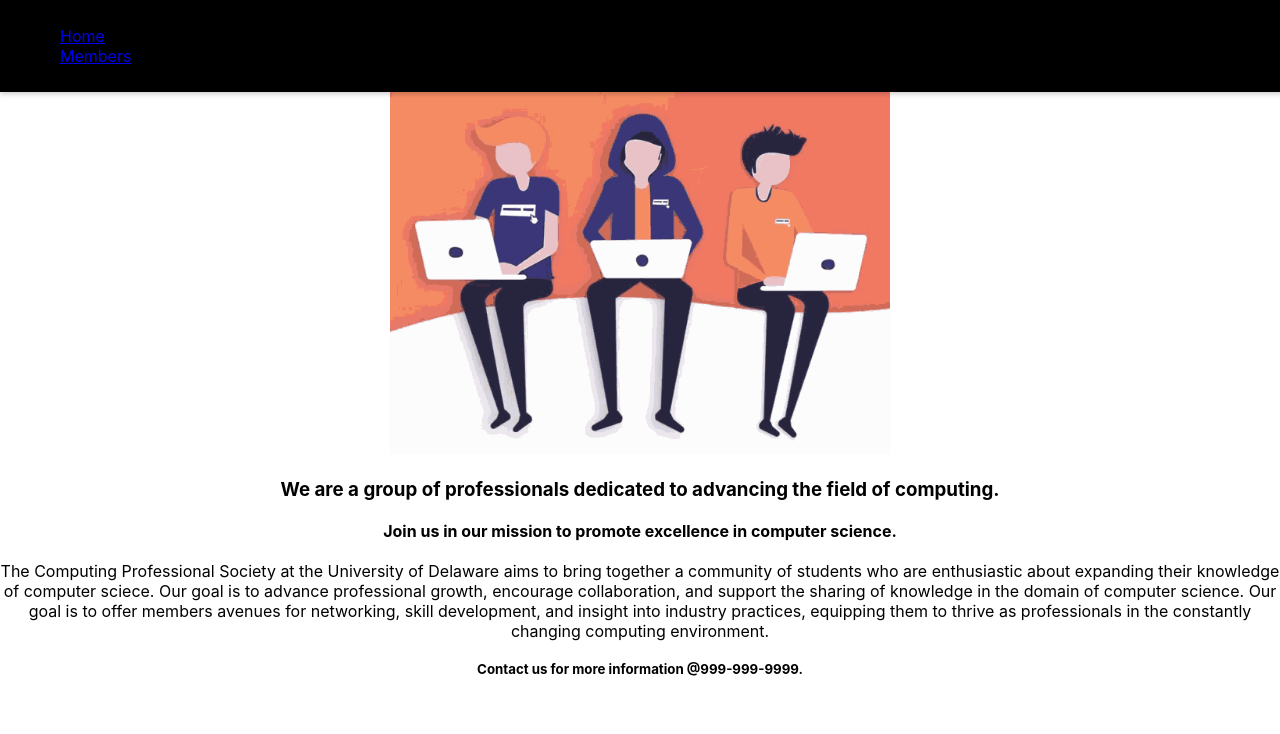
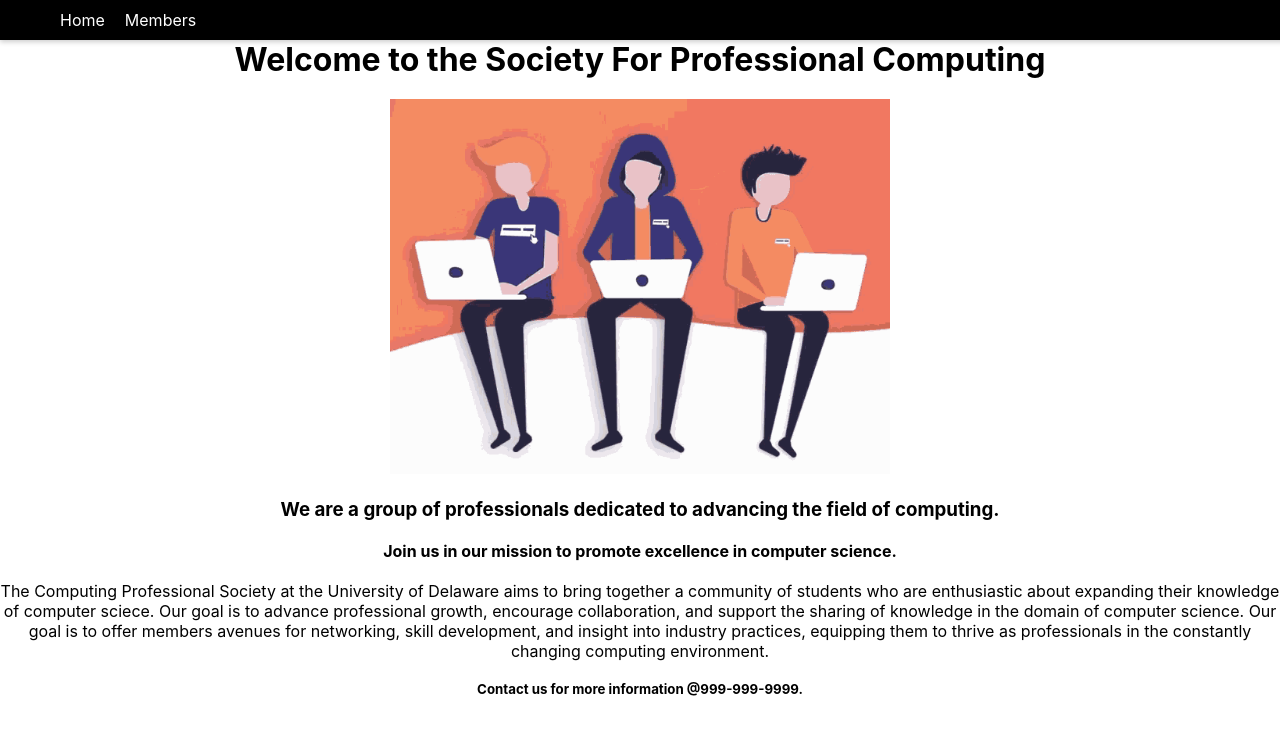
Before and after one commit to iguy1/compsciclub, a React (Create React App) app: page / in a window 1280 px wide. Shown: the top 734 px of the page. Built offline with nearby package versions, Linux system fonts and the light colour scheme.

Commit message:
navbar updates

```diff
--- a/src/App.js
+++ b/src/App.js
@@ -8,6 +8,7 @@ import Members from './members';
 function Home(){
   return(
   <div className="Home">
+    <br />
       <h1>Welcome to the Society For Professional Computing</h1>
       <img src={peoplecoding} alt="people coding" style ={ {width : "500px"}}/>
       <h3>We are a group of professionals dedicated to advancing the field of computing.</h3>
--- a/src/navbar.css
+++ b/src/navbar.css
@@ -44,7 +44,7 @@
     text-decoration: underline;
 }
 .navbar-links li a:visited {
-    color: green;
+    color: blue;
 }
 .navbar-toggle{
     display:none;
--- a/src/navbar.js
+++ b/src/navbar.js
@@ -8,7 +8,7 @@ function Navbar() {
     return (
       <nav className = "navbar">
         <div className = "navbar-container">
-        <ul>
+        <ul className = "navbar-links">
           <li>
             <Link to="/">Home</Link>
           </li>
```
